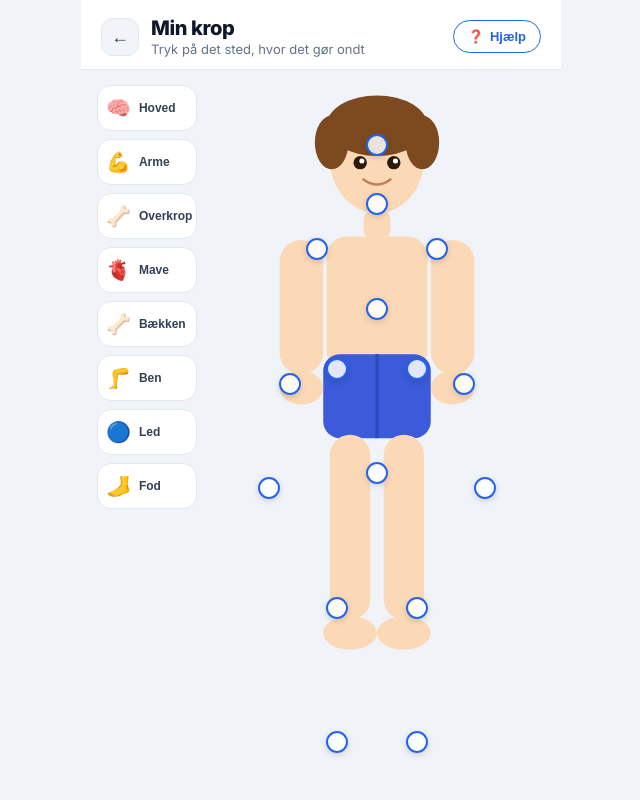
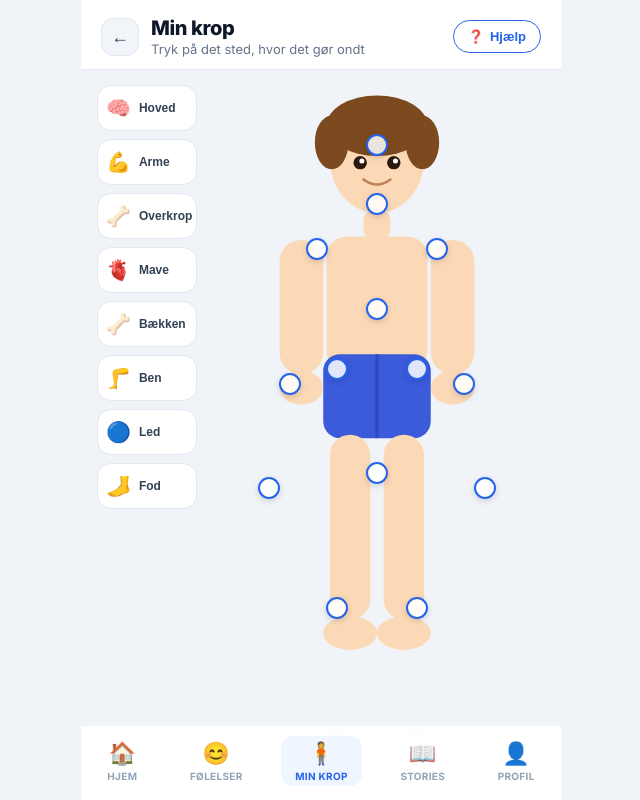
Before and after one commit to talhaahussein-design/St-tteguide, a React (Vite) app: page /St-tteguide/bodymap in a window 1280 px wide. Shown: the top 800 px of the page, without its empty margins (319-959 px from the left). Built offline with nearby package versions, Linux system fonts and the light colour scheme.

Commit message:
Refactor BottomNav component for consistency
Updated class name for BottomNav and modified text for BodyMap link.

```diff
--- a/src/components/BottomNav.jsx
+++ b/src/components/BottomNav.jsx
@@ -2,28 +2,27 @@ import { NavLink } from "react-router-dom";
 
 export default function BottomNav() {
   return (
-    <nav className="bottomNav">
-
+    <nav className="bottom-nav">
       <NavLink to="/" end>
-        🏠
+        <span className="nav-icon">🏠</span>
         <span>Hjem</span>
       </NavLink>
-
       <NavLink to="/feelings">
-        😊
+        <span className="nav-icon">😊</span>
         <span>Følelser</span>
       </NavLink>
-
       <NavLink to="/bodymap">
-        🧍
-        <span>BodyMap</span>
+        <span className="nav-icon">🧍</span>
+        <span>Min krop</span>
       </NavLink>
-
+      <NavLink to="/stories">
+        <span className="nav-icon">📖</span>
+        <span>Stories</span>
+      </NavLink>
       <NavLink to="/profile">
-        👤
+        <span className="nav-icon">👤</span>
         <span>Profil</span>
       </NavLink>
-
     </nav>
   );
 }
```
